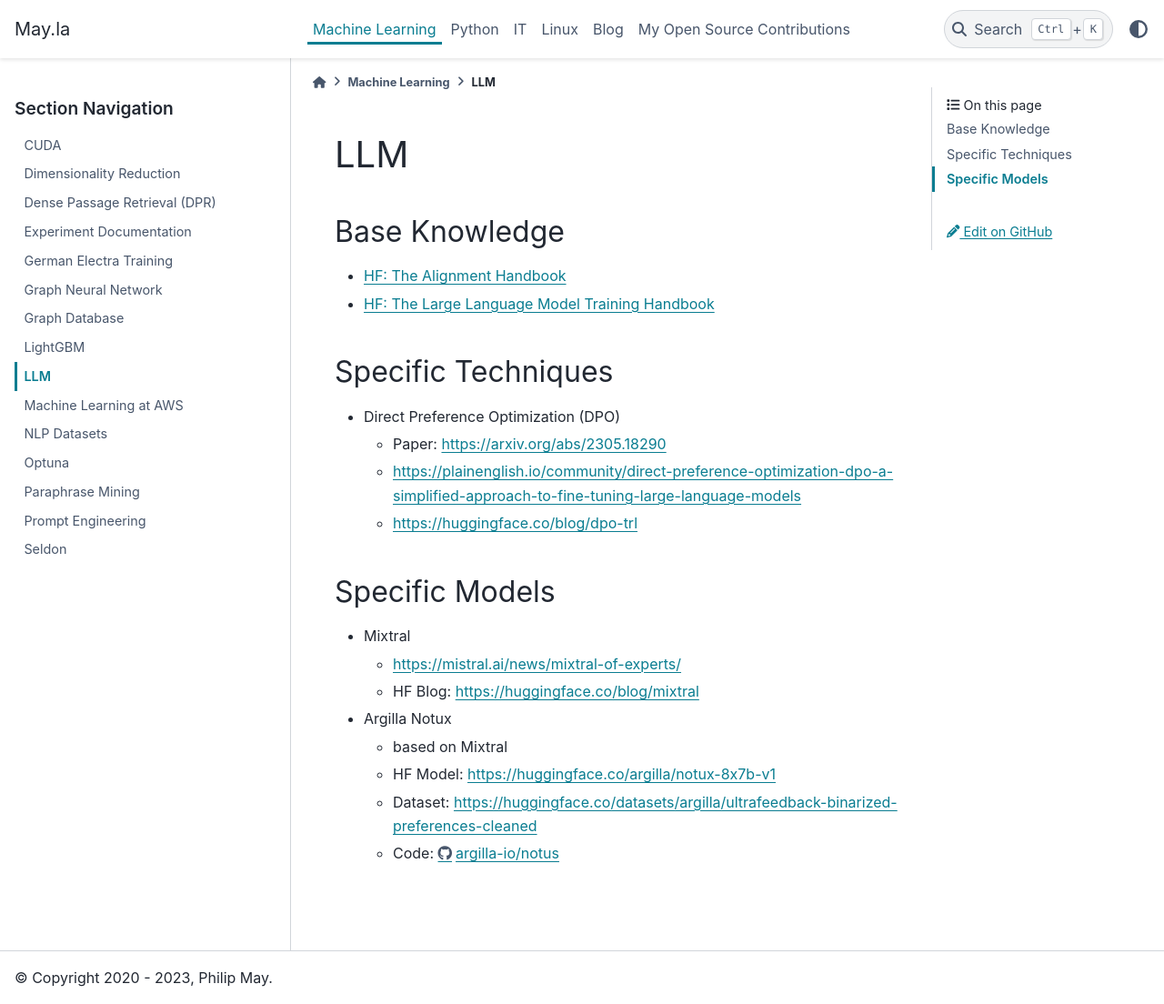
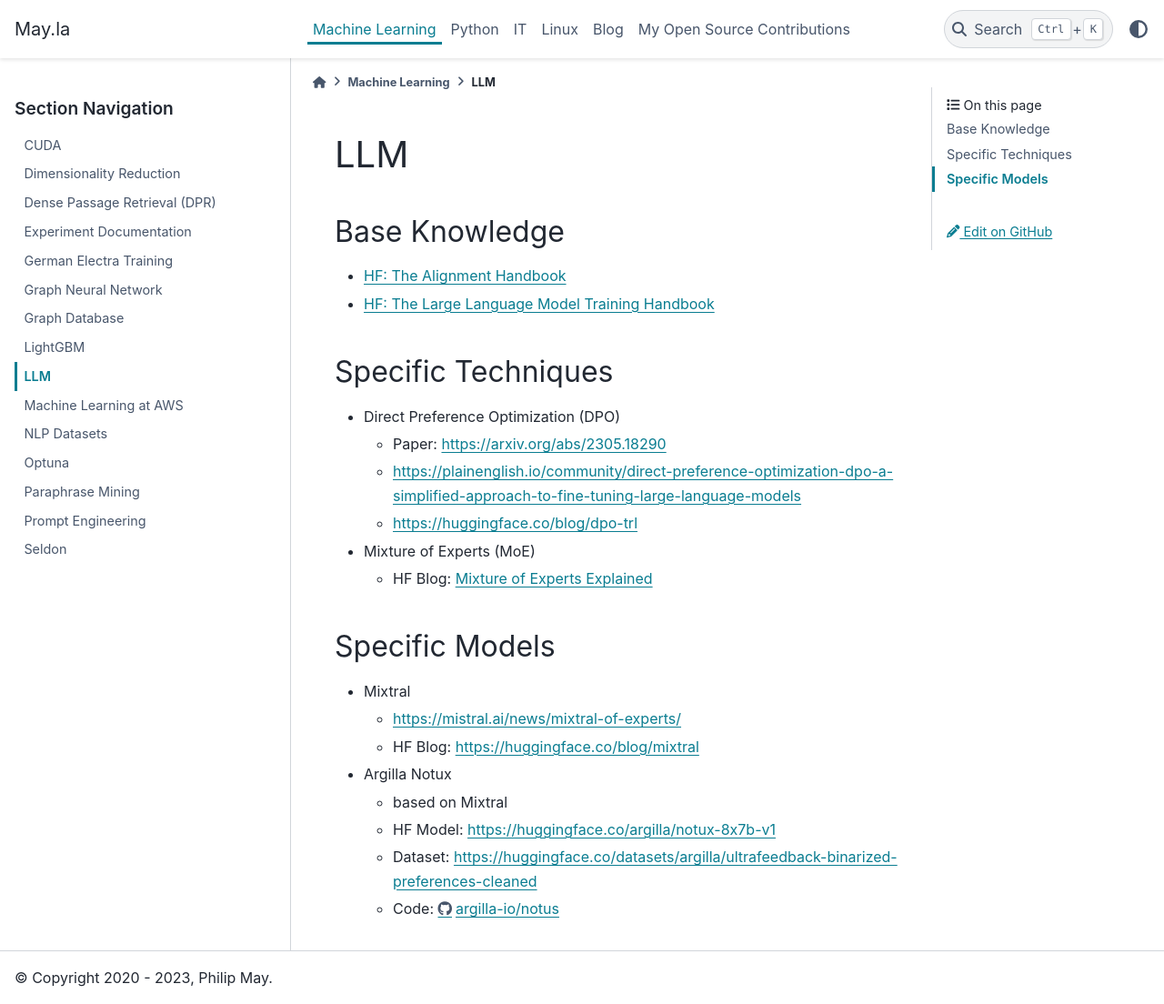
Before and after one commit to PhilipMay/PhilipMay_org, a Sphinx documentation site: the page built from source/machine-learning/llm.md, in a window 1280 px wide and 1104 px high. Shown: the whole window at 91% size. Built offline with Sphinx 7.4.7 and the PyData theme 0.15.4, drawn with Linux system fonts in a browser that asks for light colours.

Commit message:
Add Mixture of Experts (MoE) link to llm.md

```diff
--- a/source/machine-learning/llm.md
+++ b/source/machine-learning/llm.md
@@ -11,6 +11,8 @@
   - Paper: <https://arxiv.org/abs/2305.18290>
   - <https://plainenglish.io/community/direct-preference-optimization-dpo-a-simplified-approach-to-fine-tuning-large-language-models>
   - <https://huggingface.co/blog/dpo-trl>
+- Mixture of Experts (MoE)
+  - HF Blog: [Mixture of Experts Explained](https://huggingface.co/blog/moe)
 
 ## Specific Models
 
```
